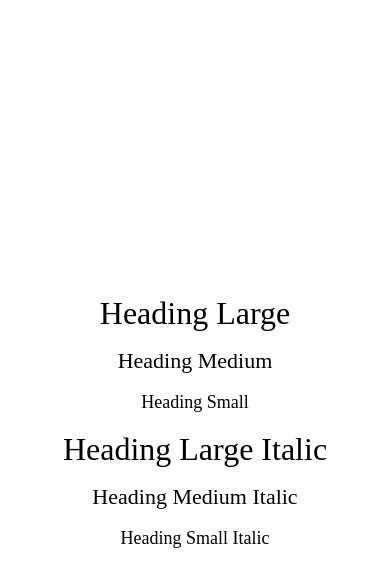
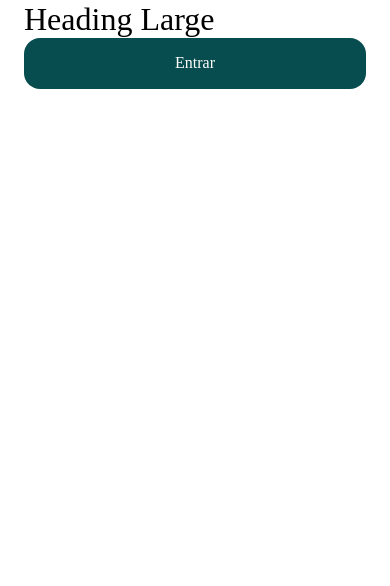
Before and after one commit to lucasAzS/NubbleApp, a React Native app: screen / in a window 390 px wide. Shown: the top 586 px of the page. Built offline with nearby package versions, Linux system fonts and the light colour scheme.

Commit message:
how not to make a button

```diff
--- a/App.tsx
+++ b/App.tsx
@@ -1,32 +1,16 @@
 import React from 'react';
-import {SafeAreaView} from 'react-native';
+import {SafeAreaView, View} from 'react-native';
 
 import {Text} from './src/components/Text/Text';
+import {Button} from './src/components/Button/Button';
 
 function App(): React.JSX.Element {
   return (
-    <SafeAreaView
-      style={{
-        flex: 1,
-        justifyContent: 'center',
-        alignItems: 'center',
-        gap: 16,
-      }}>
-      <Text preset="headingLarge">Heading Large</Text>
-
-      <Text preset="headingMedium">Heading Medium</Text>
-
-      <Text preset="headingSmall">Heading Small</Text>
-
-      <Text italic preset="headingLarge">
-        Heading Large Italic
-      </Text>
-      <Text italic preset="headingMedium">
-        Heading Medium Italic
-      </Text>
-      <Text italic preset="headingSmall">
-        Heading Small Italic
-      </Text>
+    <SafeAreaView>
+      <View style={{paddingHorizontal: 24}}>
+        <Text preset="headingLarge">Heading Large</Text>
+        <Button title="Entrar" />
+      </View>
     </SafeAreaView>
   );
 }
--- /dev/null
+++ b/src/components/Button/Button.tsx
@@ -0,0 +1,24 @@
+import React from 'react';
+import {TouchableOpacity} from 'react-native';
+import {Text} from '../Text/Text';
+
+interface ButtonProps {
+  title: string;
+}
+
+export function Button({title}: ButtonProps) {
+  return (
+    <TouchableOpacity
+      style={{
+        paddingHorizontal: 20,
+        paddingVertical: 14,
+        backgroundColor: '#074c4e',
+        alignItems: 'center',
+        borderRadius: 16,
+      }}>
+      <Text bold style={{color: '#FFF'}}>
+        {title}
+      </Text>
+    </TouchableOpacity>
+  );
+}
```
